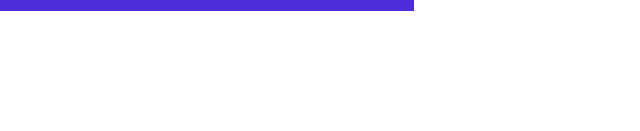
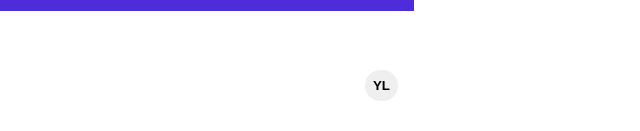
Before and after one commit to AbelJohn2020/Innova-Funding-Challenge, a React (Create React App) app: page / in a window 1280 px wide. Shown: the part 669-800 px from the top of the page, without its empty margins (0-640 px from the left). Built offline with nearby package versions, Linux system fonts and the light colour scheme; the HTML template or start-up script is replaced by a standard one.

Commit message:
Add routing on project

```diff
--- a/package.json
+++ b/package.json
@@ -11,6 +11,7 @@
     "react": "^17.0.1",
     "react-dom": "^17.0.1",
     "react-icons": "^4.2.0",
+    "react-router-dom": "^5.2.0",
     "react-scripts": "4.0.3",
     "web-vitals": "^1.0.1"
   },
--- a/src/App.js
+++ b/src/App.js
@@ -1,11 +1,39 @@
-import React from 'react';
+import React, {useState} from 'react';
+import { BrowserRouter as Router, Route } from "react-router-dom";
 import Home from './Home';
-import './app.css';
+import TaskList from './components/TaskList/TaskList';
+import './App.css';
 
 function App() {
+  const [boardsList, setBoardsList] = useState([]);
+  const [isTodoOpen, setIsTodoOpen] = useState(false);
+  const [selectedTodo, setSelectedTodo] = useState(null);
+
   return (
     <div className="App">
-      <Home />
+      <Router>
+        <Route>
+          <Home
+            path='/'
+            boardsList={boardsList}
+            setBoardsList={setBoardsList}
+            isTodoOpen={isTodoOpen}
+            setIsTodoOpen={setIsTodoOpen}
+            selectedTodo={selectedTodo}
+            setSelectedTodo={setSelectedTodo}
+          />
+        </Route>
+        <Route>
+          <TaskList
+              path='/tasks'
+              isTodoOpen={isTodoOpen}
+              setIsTodoOpen={setIsTodoOpen}
+              boardsList={boardsList}
+              setBoardsList={setBoardsList}
+              selectedTodo={selectedTodo}
+            />
+        </Route>
+      </Router>
     </div>
   );
 }
--- a/src/Home.js
+++ b/src/Home.js
@@ -5,16 +5,22 @@ import Header from './components/Header/Header';
 import { CgAdd } from "react-icons/cg";
 import BoardList from './components/BoardList/BoardList';
 import TaskList from './components/TaskList/TaskList';
-import './home.css';
-import Logout from './components/Logout/Logout';
+import './Home.css';
+// import Logout from './components/Logout/Logout';
 import OtherBoard from './components/OtherBoard/OtherBoard';
 
 // {logout, setLogout,goToHome, setGoToHome,}
-const Home = () => {
+const Home = ({
+    boardsList,
+    setBoardsList,
+    isTodoOpen,
+    setIsTodoOpen,
+    selectedTodo,
+    setSelectedTodo,
+}) => {
     // const [boardsList, setBoardsList] = useState(JSON.parse(localStorage.getItem("boardsList")) || []);
-    const [boardsList, setBoardsList] = useState([]);
-    const [isTodoOpen, setIsTodoOpen] = useState(false);
-    const [selectedTodo, setSelectedTodo] = useState(null);
+    // const [isTodoOpen, setIsTodoOpen] = useState(false);
+    // const [selectedTodo, setSelectedTodo] = useState(null);
 
 
     const addBoardToList = () => {
@@ -32,19 +38,9 @@ const Home = () => {
         setBoardsList(filteredList);
     };
 
-
     return (
         <div>
-            {isTodoOpen ? (
-                <TaskList
-                    isTodoOpen={isTodoOpen}
-                    setIsTodoOpen={setIsTodoOpen}
-                    boardsList={boardsList}
-                    setBoardsList={setBoardsList}
-                    selectedTodo={selectedTodo}
-                />
-            ) : (
-                <section className="home">
+            <section className="home">
                 <div>
                     <Header
                         // isTodoOpen={isTodoOpen}
@@ -80,7 +76,6 @@ const Home = () => {
                     </div>
                 </div>
             </section>
-            )}
         </div>
     )
 }
--- a/src/components/TaskItem/TaskItem.js
+++ b/src/components/TaskItem/TaskItem.js
@@ -34,7 +34,6 @@ const TaskItem = ({
     setCallForm,
     selectedTask,
 }) => {
-
     const todoItemSelected = todos[selectedTask];
     const {text, description, comments} = todoItemSelected;
     const [taskItems, setTaskItems] = useState({
--- a/src/components/TaskList/TaskList.js
+++ b/src/components/TaskList/TaskList.js
@@ -75,6 +75,7 @@ const TaskList = ({
     const [createList, setCreateList] = useState(false);
     const [logout, setLogout] = useState(false)
     const [sendTodo, setSendTodo] = useState(false);
+    console.log('g', boardsList[selectedTodo])
 
     return (
         <div>
@@ -125,7 +126,6 @@ const TaskList = ({
                         <input
                             className="title-todo"
                             placeholder="Todo for today"
-                            // value={inputTitle}
                         />
                         <div className="todo-invite-user">
                             <button className="todo-invite-user__plus" onClick={() => setSendInvitation(!sendInvitation)}>
@@ -146,13 +146,13 @@ const TaskList = ({
                                 <CgMathPlus className="todo-list__plus--icon"/>
                             </button>
                             <div className="set-todo-list">
-                                {boardsList[selectedTodo].taskList.map(task => (
+                                {/* {boardsList[selectedTodo].taskList.map(task => (
                                     <TodoList
                                         key={task.id}
                                         taskName={task.name}
                                         taskId={task.id}
                                     />
-                                ))}
+                                ))} */}
                             </div>
                         </div>
                     </div>
```
Also changed, not shown: 2 other files (tests, documents, lock files or other folders).
